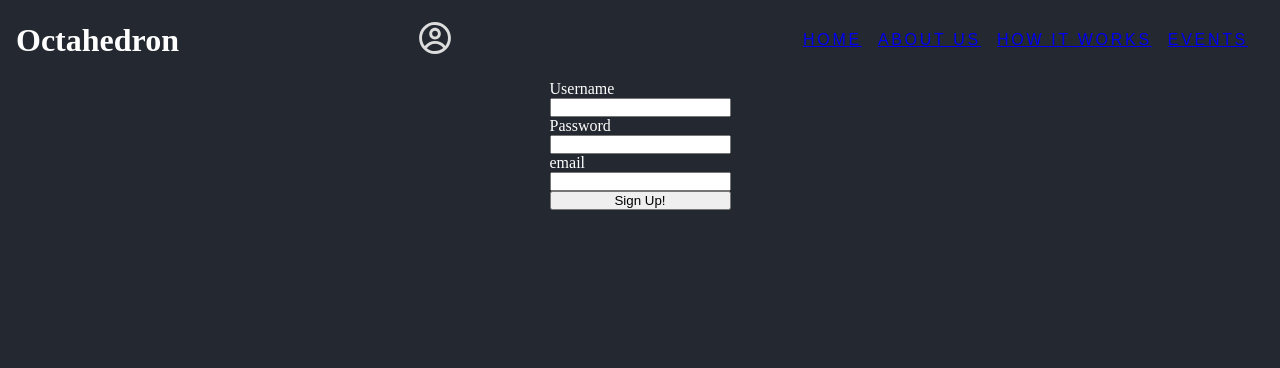
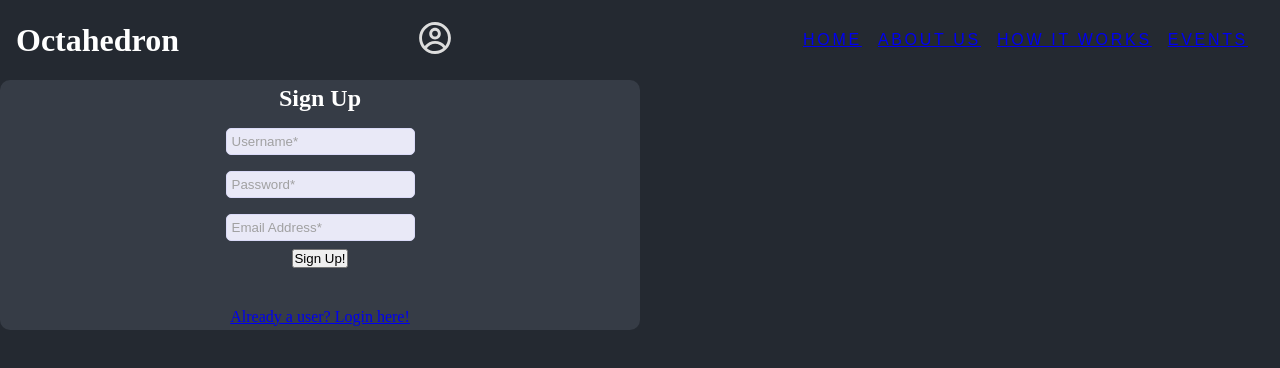
Before and after one commit to ElinSegelov/final-project, a React (Create React App) app in the folder frontend/: page /register in a window 1280 px wide. Shown: the top 368 px of the page. Built offline with nearby package versions, Linux system fonts and the light colour scheme.

Commit message:
[db] Added some styling in the form and input fields

```diff
--- a/frontend/src/App.js
+++ b/frontend/src/App.js
@@ -9,7 +9,7 @@ import Register from 'components/SignupLoginForm/Register';
 import NotFound from 'components/NotFound';
 import LandingPage from 'components/landingPage/LandingPage';
 import Header from 'components/Header';
-import UserPage from 'components/UserPage';
+import UserPage from 'components/userArea/UserPage';
 import Login from 'components/SignupLoginForm/Login';
 
 export const App = () => {
--- a/frontend/src/components/SignupLoginForm/Login.js
+++ b/frontend/src/components/SignupLoginForm/Login.js
@@ -4,15 +4,14 @@ import React, { useEffect, useState } from 'react'
 import { useDispatch, batch, useSelector } from 'react-redux';
 import { API_URL } from 'utils/utils';
 import users from 'reducers/user';
-import { useNavigate } from 'react-router-dom';
-import { Form, FormWrapper } from './Register';
+import { useNavigate, Link } from 'react-router-dom';
+import { Form, FormWrapper } from 'styles/Forms';
 
 const Login = () => {
   const [username, setUsername] = useState('');
   const [password, setPassword] = useState('');
   const dispatch = useDispatch();
   const navigate = useNavigate();
-
   const accessToken = useSelector((store) => store.users.accessToken);
 
   useEffect(() => {
@@ -53,20 +52,24 @@ const Login = () => {
   return (
     <FormWrapper>
       <Form onSubmit={onFormSubmit}>
-        <label htmlFor="username">Username</label>
+        <h2>Login</h2>
+        <label htmlFor="username" />
         <input
+          placeholder="Username"
           type="text"
           id="username"
           value={username}
           onChange={(e) => setUsername(e.target.value)} />
-        <label htmlFor="password">Password</label>
+        <label htmlFor="password" />
         <input
+          placeholder="Password"
           type="password"
           id="password"
           value={password}
           onChange={(e) => setPassword(e.target.value)} />
         <button type="submit">Log In!</button>
       </Form>
+      <Link to="/register">Not a user? Register here!</Link>
     </FormWrapper>
   )
 }
--- a/frontend/src/components/SignupLoginForm/Register.js
+++ b/frontend/src/components/SignupLoginForm/Register.js
@@ -4,8 +4,9 @@ import React, { useEffect, useState } from 'react'
 import { useDispatch, batch, useSelector } from 'react-redux';
 import { API_URL } from 'utils/utils';
 import users from 'reducers/user';
-import { useNavigate } from 'react-router-dom';
+import { Link, useNavigate } from 'react-router-dom';
 import styled from 'styled-components/macro';
+import { FormWrapper, Form, Input } from 'styles/Forms';
 
 const Register = () => {
   const [username, setUsername] = useState('');
@@ -55,40 +56,35 @@ const Register = () => {
   return (
     <FormWrapper>
       <Form onSubmit={onFormSubmit}>
-        <label htmlFor="username">Username</label>
+        <h2>Sign Up</h2>
+        <label htmlFor="username" />
         <input
+          placeholder="Username*"
           type="text"
           id="username"
           value={username}
           onChange={(e) => setUsername(e.target.value)} />
-        <label htmlFor="password">Password</label>
+        <label htmlFor="password" />
         <input
+          placeholder="Password*"
           type="password"
           id="password"
           value={password}
           onChange={(e) => setPassword(e.target.value)} />
-        <label htmlFor="email">email</label>
+        <label htmlFor="email" />
         <input
+          placeholder="Email Address*"
           type="email"
           id="email"
           value={email}
           onChange={(e) => setEmail(e.target.value)} />
-        <button type="submit">Sign Up!</button>
+        <div>
+          <button type="submit">Sign Up!</button>
+        </div>
       </Form>
+      <Link to="/login">Already a user? Login here!</Link>
     </FormWrapper>
   )
 }
 
 export default Register;
-
-export const FormWrapper = styled.section`
-  display: flex;
-  flex-direction: column;
-  flex-wrap: wrap;
-  width: 100%;
-  align-items: center;
-`
-export const Form = styled.form`
-  display: flex;
-  flex-direction: column;
-`
--- /dev/null
+++ b/frontend/src/components/userArea/EventCard.js
@@ -0,0 +1,9 @@
+import React from 'react'
+
+const EventCard = () => {
+  return (
+    <div>EventCard</div>
+  )
+}
+
+export default EventCard
--- a/frontend/src/components/UserPage.js
+++ b/frontend/src/components/userArea/UserPage.js
@@ -2,11 +2,12 @@
 import React, { useEffect } from 'react'
 import { useSelector } from 'react-redux'
 import { useNavigate } from 'react-router-dom';
+import EventCard from './EventCard';
 
 const UserPage = () => {
   const accessToken = useSelector((store) => store.users.accessToken);
   const navigate = useNavigate();
-
+  const username = useSelector((store) => store.users.username)
   // This will prevent to access personal page if not authenticated
   useEffect(() => {
     if (!accessToken) {
@@ -14,9 +15,11 @@ const UserPage = () => {
     }
   }, [accessToken, navigate])
 
-  const username = useSelector((store) => store.users.username)
   return (
-    <div>Welcome back {username}</div>
+    <>
+      <div>Welcome back {username}</div>
+      <EventCard />
+    </>
   )
 }
 
--- a/frontend/src/index.css
+++ b/frontend/src/index.css
@@ -2,9 +2,41 @@
   margin: 0;
   padding: 0;
   box-sizing: border-box;
-
 }
 body {
   background-color: #242931;
   color: #fff;
 }
+
+input {
+  border-radius: 5px;
+  background-color: #e9e9f7;
+  padding: 5px;
+  width: 100%;
+  color: #363c46;
+  border: 1px solid #dadaf7;
+}
+
+input:focus-visible {
+  outline: 1px solid #aeaed6;
+}
+
+input::-webkit-input-placeholder {
+  color: #363c46;
+}
+
+input::-moz-placeholder {
+  color: #363c46;
+}
+
+input:-ms-input-placeholder {
+  color: #363c46;
+}
+
+input::-ms-input-placeholder {
+  color: #363c46;
+}
+
+input::placeholder {
+  color: #a1a1a2;
+}
--- /dev/null
+++ b/frontend/src/styles/Forms.js
@@ -0,0 +1,25 @@
+import styled from 'styled-components/macro';
+
+export const FormWrapper = styled.section`
+  display: flex;
+  flex-direction: column;
+  flex-wrap: wrap;
+  width: 50%;
+  height: 250px;
+  align-items: center;
+  background-color: #363c46;
+  border-radius: 10px;
+  justify-content: center;
+  row-gap: 5vh;
+  `
+export const Form = styled.form`
+  row-gap: 1vh;
+  display: flex;
+  flex-direction: column;
+  align-items: center;
+  /* justify-content: center; */
+`
+export const Input = styled.input`
+
+
+`
```
Also changed, not shown: frontend/src/components/userArea/UserProfileCard.js (added, +9 -0 lines), frontend/src/styles/GlobalStyles.js (added, +9 -0 lines).
